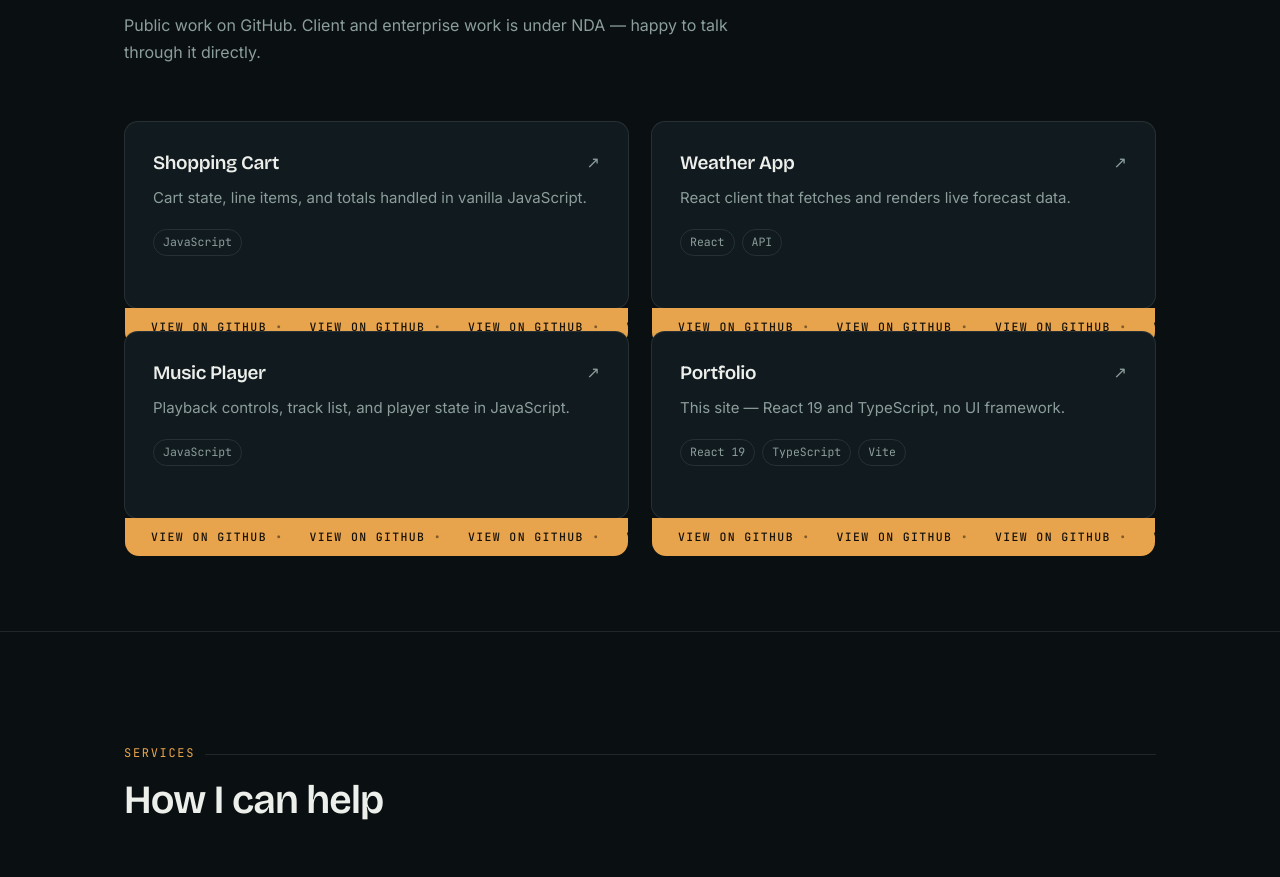
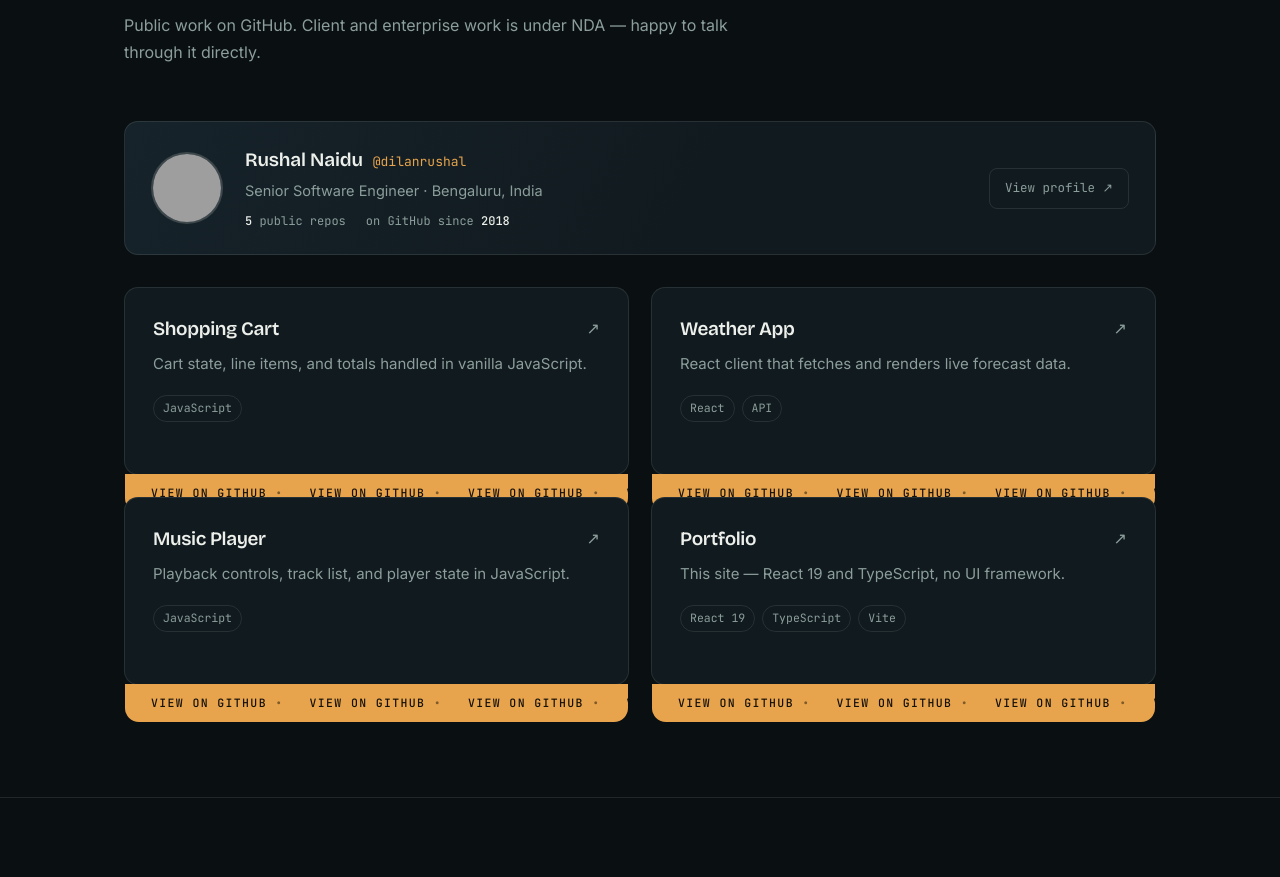
Before and after one commit to dilanrushal/rushal-naidu-portfolio, a React (Vite) app: page / in a window 1280 px wide. Shown: the part 2940-3817 px from the top of the page. Built offline with nearby package versions, Linux system fonts and the light colour scheme; no server answers; grey boxes are pictures that could not be loaded.

Commit message:
Add live GitHub profile card to Projects section

```diff
--- /dev/null
+++ b/src/components/GitHubCard.tsx
@@ -0,0 +1,81 @@
+import { useEffect, useState } from "react";
+import { profile } from "../data/content";
+
+type Stats = {
+  avatar: string;
+  name: string;
+  repos: number;
+  since: string;
+};
+
+/** Static fallback so the card is never empty, even offline or rate-limited. */
+const FALLBACK: Stats = {
+  avatar: "https://avatars.githubusercontent.com/u/36863444?v=4",
+  name: "Rushal Naidu",
+  repos: 5,
+  since: "2018",
+};
+
+export default function GitHubCard() {
+  const [stats, setStats] = useState<Stats>(FALLBACK);
+
+  useEffect(() => {
+    const ac = new AbortController();
+
+    fetch("https://api.github.com/users/dilanrushal", { signal: ac.signal })
+      .then((r) => (r.ok ? r.json() : Promise.reject(r.status)))
+      .then((d) => {
+        setStats({
+          avatar: d.avatar_url ?? FALLBACK.avatar,
+          name: FALLBACK.name,
+          repos: typeof d.public_repos === "number" ? d.public_repos : FALLBACK.repos,
+          since: d.created_at ? String(d.created_at).slice(0, 4) : FALLBACK.since,
+        });
+      })
+      .catch(() => {
+        /* keep fallback — rate limit, offline, or aborted */
+      });
+
+    return () => ac.abort();
+  }, []);
+
+  return (
+    <a
+      className="gh"
+      href={profile.github}
+      target="_blank"
+      rel="noreferrer noopener"
+    >
+      <img
+        className="gh__avatar"
+        src={stats.avatar}
+        alt=""
+        width={72}
+        height={72}
+        loading="lazy"
+      />
+
+      <div className="gh__main">
+        <div className="gh__namerow">
+          <span className="gh__name">{stats.name}</span>
+          <span className="gh__handle">@dilanrushal</span>
+        </div>
+        <p className="gh__bio">
+          {profile.role} · {profile.location}
+        </p>
+        <div className="gh__stats">
+          <span>
+            <strong>{stats.repos}</strong> public repos
+          </span>
+          <span>
+            on GitHub since <strong>{stats.since}</strong>
+          </span>
+        </div>
+      </div>
+
+      <span className="gh__cta">
+        View profile <span aria-hidden="true">↗</span>
+      </span>
+    </a>
+  );
+}
--- a/src/components/Sections.tsx
+++ b/src/components/Sections.tsx
@@ -6,6 +6,7 @@ import {
   projects,
   services,
 } from "../data/content";
+import GitHubCard from "./GitHubCard";
 import MotionCard from "./MotionCard";
 import Reveal from "./Reveal";
 
@@ -102,6 +103,10 @@ export function Projects() {
             Public work on GitHub. Client and enterprise work is under NDA —
             happy to talk through it directly.
           </p>
+        </Reveal>
+
+        <Reveal>
+          <GitHubCard />
         </Reveal>
 
         <div className="project-grid">
--- a/src/styles/global.css
+++ b/src/styles/global.css
@@ -1104,3 +1104,114 @@ button {
     --scale: 1;
   }
 }
+
+/* ===================== github profile card ===================== */
+
+.gh {
+  display: flex;
+  align-items: center;
+  gap: 22px;
+  padding: 22px 26px;
+  margin-bottom: 32px;
+  border: 1px solid var(--line);
+  border-radius: var(--radius);
+  background: linear-gradient(
+    120deg,
+    var(--surface-2) 0%,
+    var(--surface) 55%
+  );
+  transition: border-color 0.3s ease, transform 0.35s cubic-bezier(0.34, 1.4, 0.64, 1);
+}
+
+.gh:hover,
+.gh:focus-visible {
+  border-color: var(--line-strong);
+  transform: translateY(-3px);
+}
+
+.gh__avatar {
+  width: 72px;
+  height: 72px;
+  border-radius: 50%;
+  flex: none;
+  border: 2px solid var(--line-strong);
+  background: var(--surface-2);
+  object-fit: cover;
+}
+
+.gh__main {
+  flex: 1;
+  min-width: 0;
+}
+
+.gh__namerow {
+  display: flex;
+  align-items: baseline;
+  gap: 10px;
+  flex-wrap: wrap;
+}
+
+.gh__name {
+  font-family: var(--display);
+  font-weight: 600;
+  font-size: 19px;
+  letter-spacing: -0.01em;
+}
+
+.gh__handle {
+  font-family: var(--mono);
+  font-size: 13px;
+  color: var(--amber);
+}
+
+.gh__bio {
+  color: var(--muted);
+  font-size: 14.5px;
+  margin: 3px 0 10px;
+}
+
+.gh__stats {
+  display: flex;
+  gap: 20px;
+  flex-wrap: wrap;
+  font-family: var(--mono);
+  font-size: 12px;
+  color: var(--muted);
+}
+
+.gh__stats strong {
+  color: var(--ink);
+  font-weight: 500;
+}
+
+.gh__cta {
+  flex: none;
+  font-family: var(--mono);
+  font-size: 12.5px;
+  color: var(--muted);
+  border: 1px solid var(--line);
+  padding: 9px 15px;
+  border-radius: 8px;
+  transition: color 0.25s ease, border-color 0.25s ease;
+}
+
+.gh:hover .gh__cta {
+  color: var(--amber);
+  border-color: var(--amber);
+}
+
+@media (max-width: 680px) {
+  .gh {
+    flex-wrap: wrap;
+    gap: 16px;
+    padding: 20px;
+  }
+  .gh__avatar {
+    width: 56px;
+    height: 56px;
+  }
+  .gh__cta {
+    width: 100%;
+    text-align: center;
+  }
+}
```
